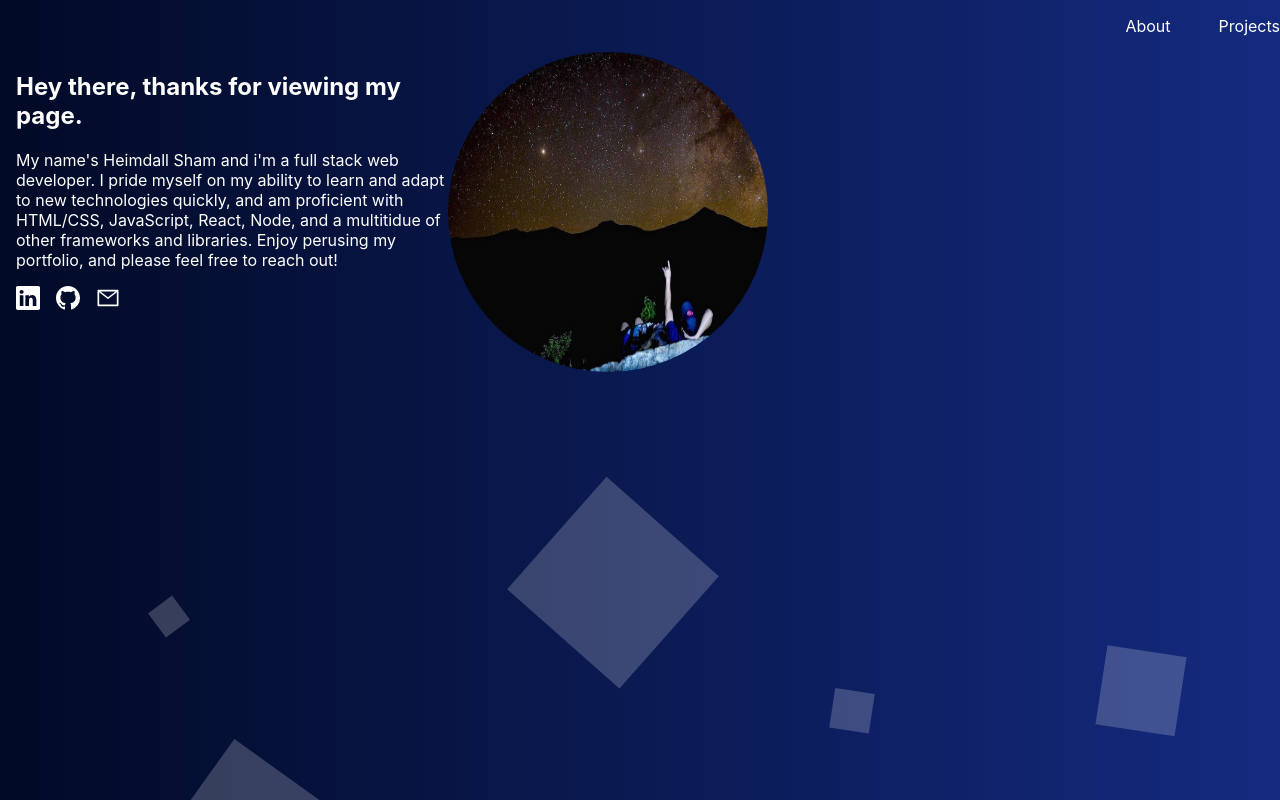
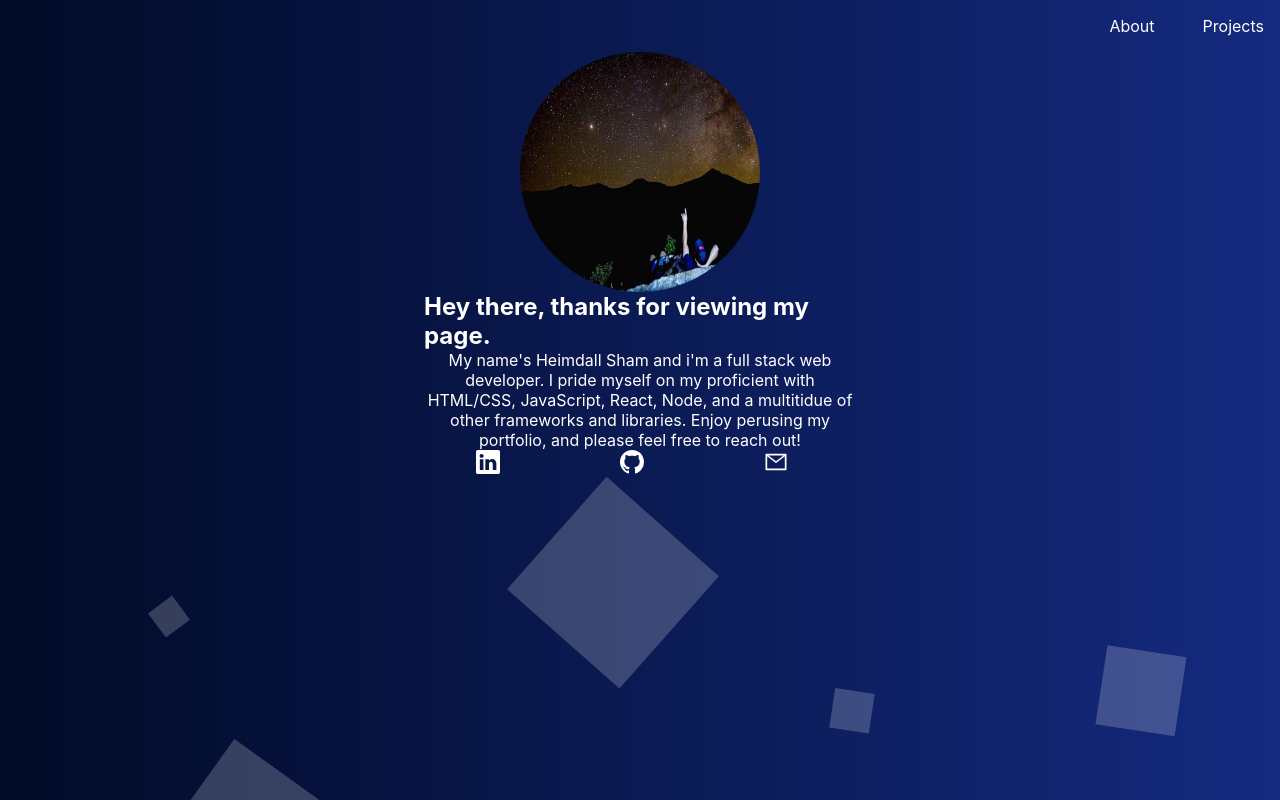
Before and after one commit to HeimdallS/personal-site, a React (Create React App) app: page / in a window 1280 px wide. Built offline with nearby package versions, Linux system fonts and the light colour scheme.

Commit message:
Additional styling for homepage.

```diff
--- a/src/App.scss
+++ b/src/App.scss
@@ -7,4 +7,6 @@
 body {
   background: linear-gradient(to left, #142a7f, #010a26);
   color: white;
+  padding-left: 1rem;
+  padding-right: 1rem;
 }
--- a/src/pages/HomePage/HomePage.js
+++ b/src/pages/HomePage/HomePage.js
@@ -9,21 +9,22 @@ export default function HomePage() {
         <main className="content">
             <div className="content__container">
                 <div className="content__text-container">
-                    <h2>Hey there, thanks for viewing my page.</h2>
-                    <p className="content__mission-statement">
-                        My name's Heimdall Sham and i'm a full stack web developer. I pride myself on my ability to learn and adapt
-                        to new technologies quickly, and am proficient with HTML/CSS, JavaScript, React, Node, and a multitidue of
+                    <h2 className="content__subhead">Hey there, thanks for viewing my page.</h2>
+                    <p className="content__personal-statement">
+                        My name's Heimdall Sham and i'm a full stack web developer. I pride myself on my proficient with HTML/CSS, JavaScript, React, Node, and a multitidue of
                         other frameworks and libraries. Enjoy perusing my portfolio, and please feel free to reach out!
                     </p>
-                    <a href="https://www.linkedin.com/in/heimdall-sham/" className='nav__link'>
+                    <div className="content__link-container">
+                        <a href="https://www.linkedin.com/in/heimdall-sham/" className='content__nav-link'>
                         <BsIcon.BsLinkedin className='content__nav-icon'/>
                         </a>
-                    <a href="https://github.com/HeimdallS" className='nav__link'>
+                        <a href="https://github.com/HeimdallS" className='content__nav-link'>
                             <BsIcon.BsGithub className='content__nav-icon'/>
                         </a>
-                    <a href="mailto:sham.heim@gmail.com" className='nav__link'>
+                        <a href="mailto:sham.heim@gmail.com" className='content__nav-link'>
                             <AiIcon.AiOutlineMail className='content__nav-icon'/>
                         </a>
+                    </div>
                 </div>
                 <img src={stars} alt="star gazing" className='content__profile-pic' />
             </div>
--- a/src/pages/HomePage/HomePage.scss
+++ b/src/pages/HomePage/HomePage.scss
@@ -2,15 +2,33 @@
 @use "../../partials/variables.scss" as *;
 
 .content {
-  padding-left: 1rem;
-  padding-right: 1rem;
-
   &__container {
     display: flex;
+    flex-direction: column-reverse;
+    justify-content: space-between;
+    align-items: center;
   }
 
   &__text-container {
+    display: flex;
+    flex-direction: column;
+    align-items: center;
     width: 27rem;
+  }
+
+  &__subhead {
+    margin: 0;
+  }
+
+  &__personal-statement {
+    margin: 0;
+    text-align: center;
+  }
+
+  &__link-container {
+    display: flex;
+    width: 27rem;
+    justify-content: space-around;
   }
 
   &__nav-icons {
@@ -29,8 +47,8 @@
   }
 
   &__profile-pic {
-    width: 20rem;
-    height: 20rem;
+    width: 15rem;
+    height: 15rem;
     border-radius: 50%;
   }
 
```
Lines whose indentation alone changed are shown as unchanged.
